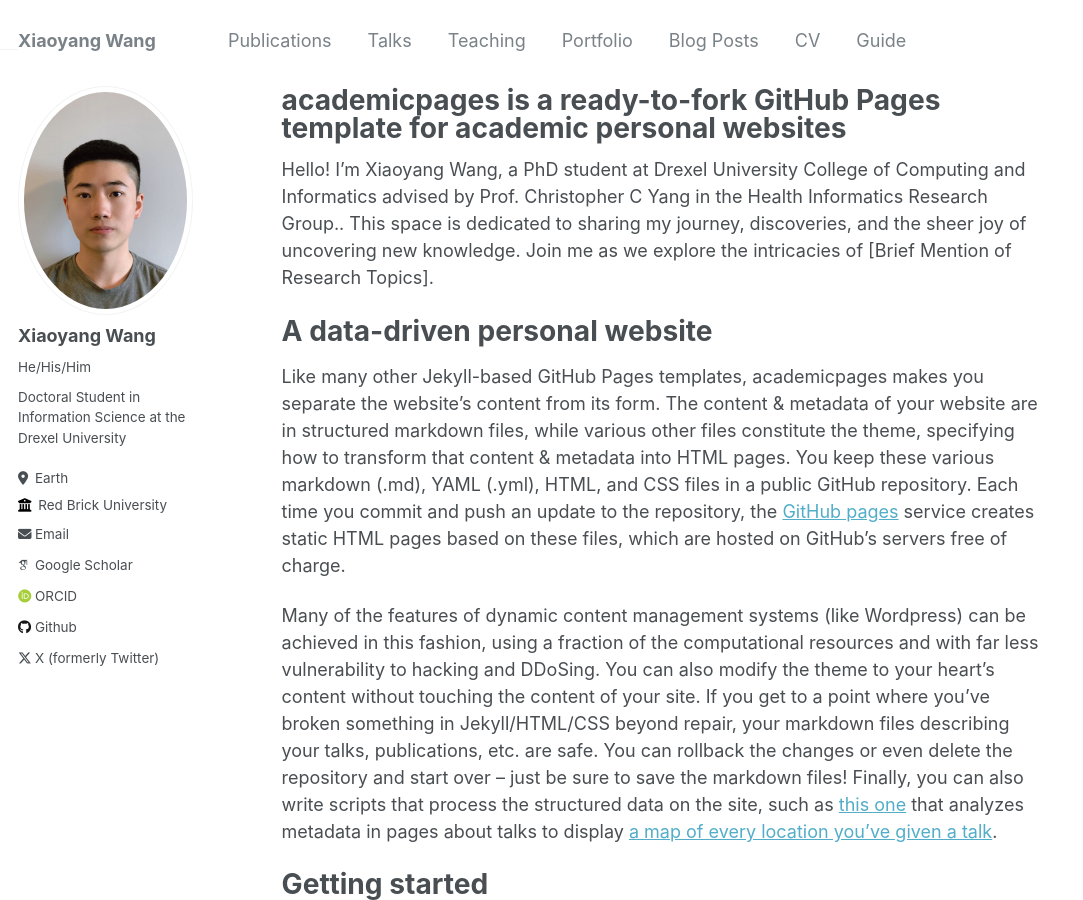
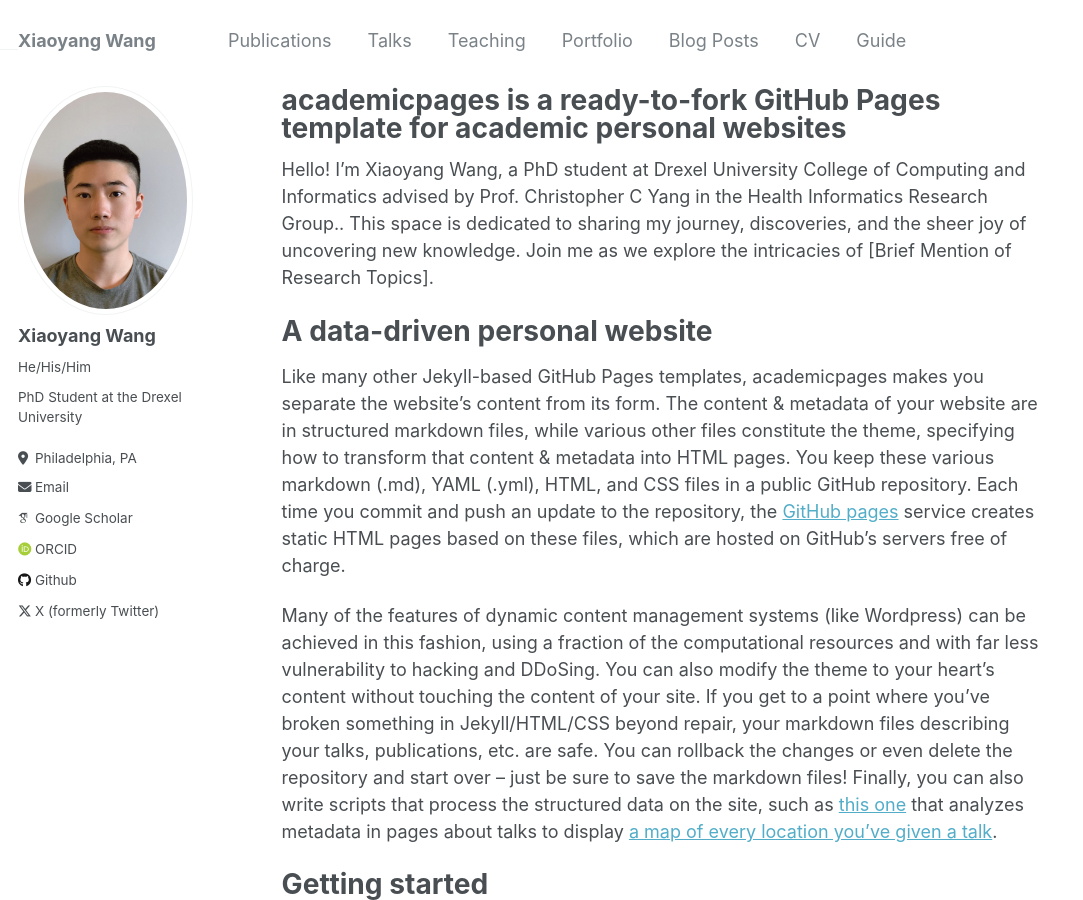
Before and after one commit to wangxiaoyang0412/wangxiaoyang.github.io, a Jekyll site: the page built from _pages/about.md, in a window 1280 px wide and 900 px high. Shown: the whole window, without its empty margins (0-1083 px from the left). Built offline with Jekyll 4.4.1, drawn with Linux system fonts in a browser that asks for light colours; some web fonts are replaced.

Commit message:
modified:   _config.yml

```diff
--- a/_config.yml
+++ b/_config.yml
@@ -24,17 +24,17 @@ author:
   avatar           : "bio-photo.jpg"
   name             : "Xiaoyang Wang"
   pronouns         : "He/His/Him"
-  bio              : "Doctoral Student in Information Science at the Drexel University"
-  location         : "Earth"
-  employer         : "Red Brick University"
+  bio              : "PhD Student at the Drexel University"
+  location         : "Philadelphia, PA"
+  employer         : # "Red Brick University"
   uri              : # URL
-  email            : "none@example.org"
+  email            : "xiw137@pitt.edu"
 
   # Academic websites
   arxiv            : # URL - Update with the correct link to your profile
   googlescholar    : "https://scholar.google.com/citations?user=PS_CX0AAAAAJ"
   impactstory      : # URL
-  orcid            : "http://orcid.org/yourorcidurl"
+  orcid            : "https://orcid.org/0000-0002-8471-4670"
   pubmed           : # "https://www.ncbi.nlm.nih.gov/pubmed/?term=john+snow"
   researchgate     : # URL
 
```
